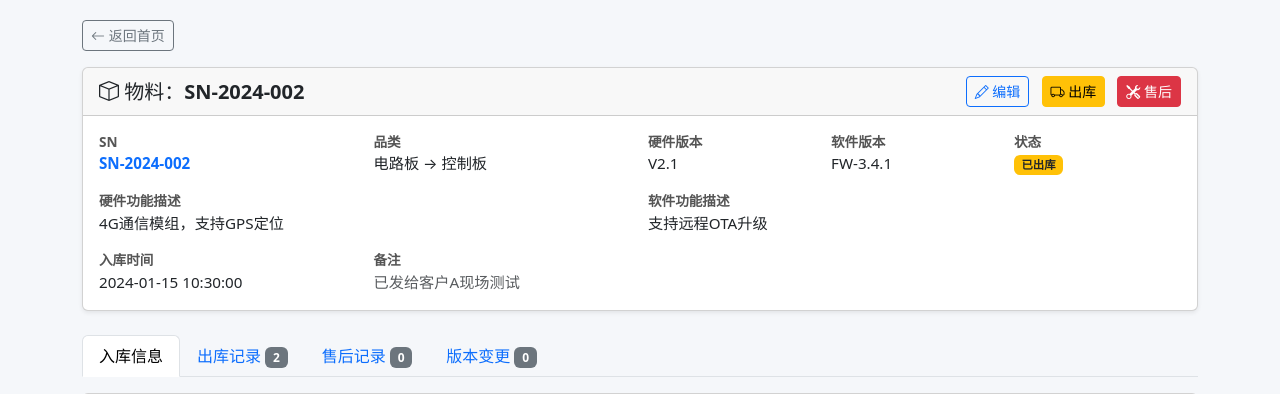
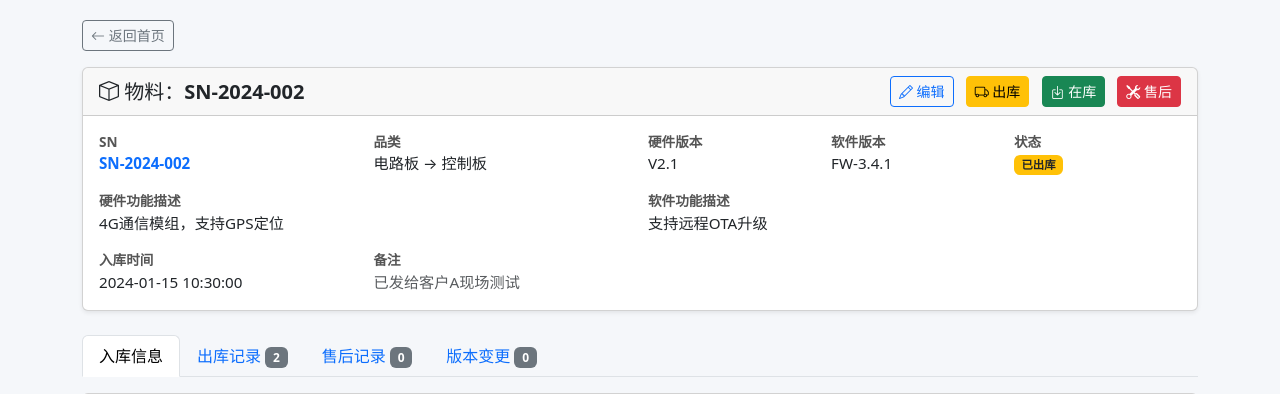
Before and after one commit to DAx-svg/WLGZ, a Flask app: page /detail/SN-2024-002 in a window 1280 px wide. Shown: the top 394 px of the page. Run offline with Flask 3, Linux system fonts and the light colour scheme; data comes from the database, SQL or seed files in the repository.

Commit message:
修改: 编辑弹窗移除状态字段，新增绿色「在库」按钮（已出库/售后中→一键改回在库）

```diff
--- a/app.py
+++ b/app.py
@@ -637,6 +637,17 @@ def api_outbound(sn):
     return jsonify({'success': True, 'message': '出库操作完成'})
 
 
+@app.route('/api/restock/<sn>', methods=['POST'])
+def api_restock(sn):
+    """物料重新入库（状态改回在库）"""
+    db = get_db()
+    if not db.execute("SELECT sn FROM materials WHERE sn=?", (sn,)).fetchone():
+        return jsonify({'success': False, 'message': '物料不存在'}), 404
+    db.execute("UPDATE materials SET status='在库' WHERE sn=?", (sn,))
+    db.commit()
+    return jsonify({'success': True, 'message': f'{sn} 已重新入库'})
+
+
 @app.route('/api/aftersales/<sn>', methods=['POST'])
 def api_aftersales(sn):
     db = get_db()
--- a/templates/detail.html
+++ b/templates/detail.html
@@ -32,6 +32,9 @@
                 </button>
                 <button class="btn btn-warning btn-sm me-2" data-bs-toggle="modal" data-bs-target="#outboundModal">
                     <i class="bi bi-truck"></i> 出库
+                </button>
+                <button class="btn btn-success btn-sm me-2" id="btnRestock" onclick="doRestock()">
+                    <i class="bi bi-box-arrow-in-down"></i> 在库
                 </button>
                 <button class="btn btn-danger btn-sm" data-bs-toggle="modal" data-bs-target="#aftersalesModal">
                     <i class="bi bi-tools"></i> 售后
@@ -183,11 +186,6 @@
     </div>
     <div class="col-md-3"><label class="form-label">硬件版本</label><input class="form-control" id="editHw" value="{{ material.hw_version }}"></div>
     <div class="col-md-3"><label class="form-label">软件版本</label><input class="form-control" id="editSw" value="{{ material.sw_version }}"></div>
-    <div class="col-md-3"><label class="form-label">状态</label><select class="form-select" id="editStatus">
-        <option value="在库" {% if material.status=='在库' %}selected{% endif %}>在库</option>
-        <option value="已出库" {% if material.status=='已出库' %}selected{% endif %}>已出库</option>
-        <option value="售后中" {% if material.status=='售后中' %}selected{% endif %}>售后中</option>
-    </select></div>
     <div class="col-6"><label class="form-label">硬件功能描述</label><textarea class="form-control" id="editHwDesc" rows="2">{{ material.hw_description or '' }}</textarea></div>
     <div class="col-6"><label class="form-label">软件功能描述</label><textarea class="form-control" id="editSwDesc" rows="2">{{ material.sw_description or '' }}</textarea></div>
     <div class="col-8"><label class="form-label">备注</label><input class="form-control" id="editRemarks" value="{{ material.remarks or '' }}"></div>
@@ -260,7 +258,7 @@ async function post(url,payload,modalId,btn){btn.disabled=true;btn.innerHTML='<s
 
 // 编辑
 document.getElementById('editForm').addEventListener('submit',function(e){e.preventDefault();
-    post('/api/material/edit/'+SN,{hw_version:document.getElementById('editHw').value,sw_version:document.getElementById('editSw').value,status:document.getElementById('editStatus').value,category_id:document.getElementById('editCat').value||null,hw_description:document.getElementById('editHwDesc').value,sw_description:document.getElementById('editSwDesc').value,remarks:document.getElementById('editRemarks').value,change_description:document.getElementById('editChangeDesc').value},'editModal',document.getElementById('editBtn'));});
+    post('/api/material/edit/'+SN,{hw_version:document.getElementById('editHw').value,sw_version:document.getElementById('editSw').value,category_id:document.getElementById('editCat').value||null,hw_description:document.getElementById('editHwDesc').value,sw_description:document.getElementById('editSwDesc').value,remarks:document.getElementById('editRemarks').value,change_description:document.getElementById('editChangeDesc').value},'editModal',document.getElementById('editBtn'));});
 // 出库用途切换
 document.getElementById('outPurpose').addEventListener('change',function(){
     var p=this.value;
@@ -276,6 +274,18 @@ document.getElementById('outForm').addEventListener('submit',function(e){e.preve
     if(purpose==='售后出库') purpose_detail=document.getElementById('outPurposeDetailAS').value;
     else if(purpose==='测试出库') purpose_detail=document.getElementById('outPurposeDetailTest').value;
     post('/api/outbound/'+SN,{purpose:purpose,purpose_detail:purpose_detail,courier_company:document.getElementById('outCourier').value,tracking_number:document.getElementById('outTracking').value,customer_name:document.getElementById('outCustomer').value,customer_contact:document.getElementById('outContact').value,remarks:document.getElementById('outRemarks').value},'outboundModal',document.getElementById('outBtn'));});
+// 在库
+async function doRestock(){
+    var btn=document.getElementById('btnRestock');
+    btn.disabled=true; btn.innerHTML='<span class="spinner-border spinner-border-sm"></span>';
+    try{
+        var r=await fetch('/api/restock/'+SN,{method:'POST'});
+        var d=await r.json();
+        st(d.message,d.success);
+        if(d.success) reload();
+    }catch(e){st('网络错误',false);}
+    btn.disabled=false; btn.innerHTML='<i class="bi bi-box-arrow-in-down"></i> 在库';
+}
 // 售后
 document.getElementById('asForm').addEventListener('submit',function(e){e.preventDefault();
     post('/api/aftersales/'+SN,{return_courier:document.getElementById('asCourier').value,return_tracking:document.getElementById('asTracking').value,problem_description:document.getElementById('asProblem').value},'aftersalesModal',document.getElementById('asBtn'));});
```
